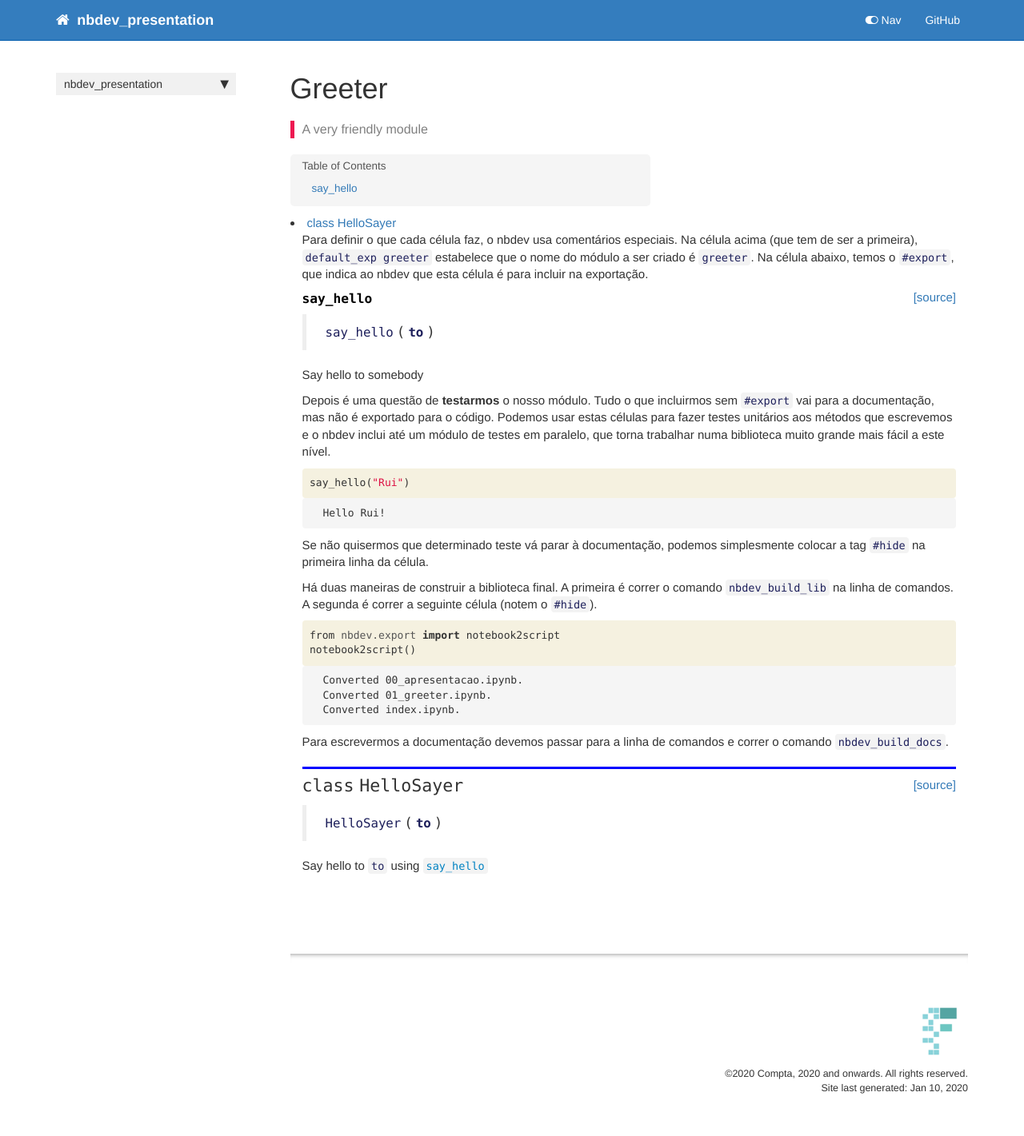
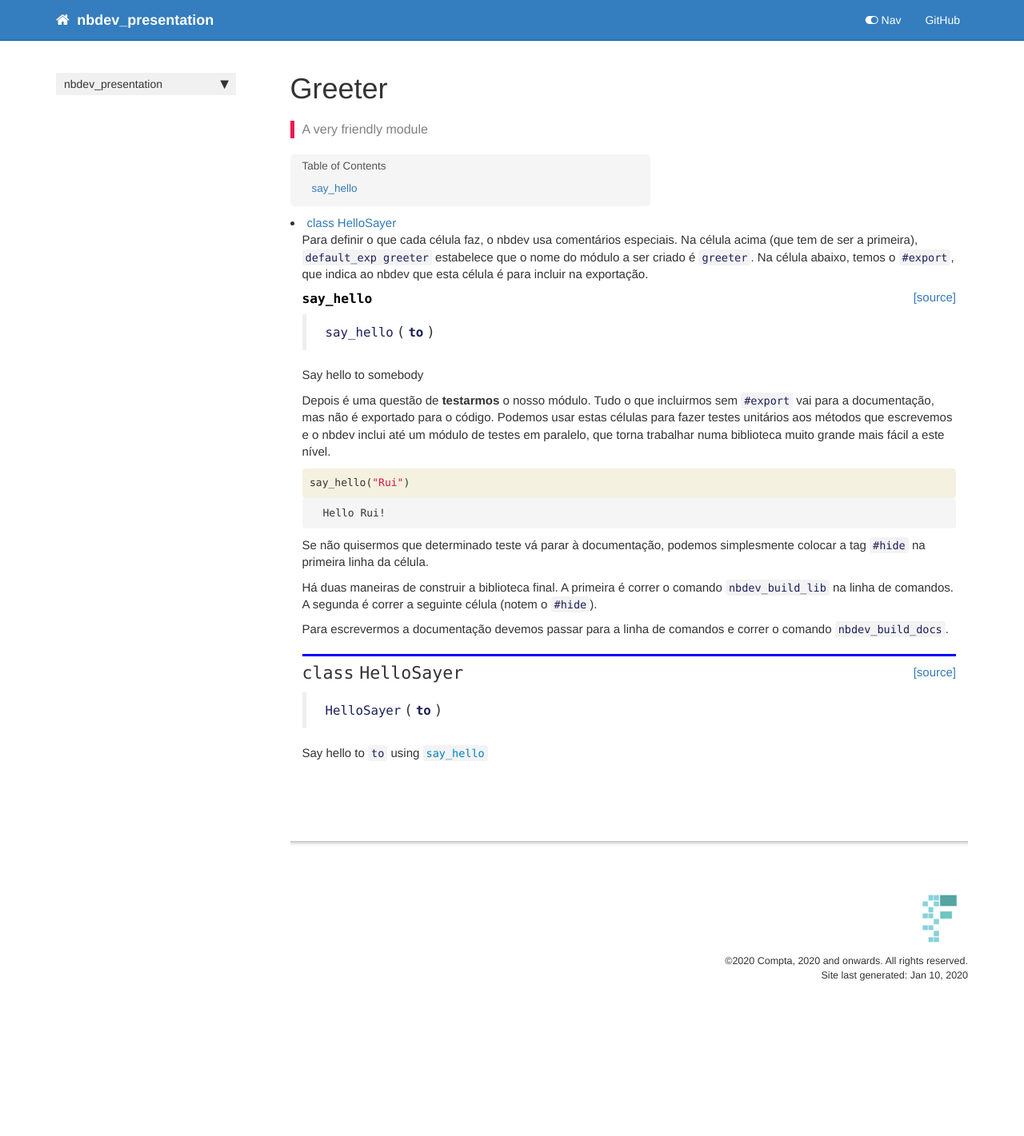
Before and after one commit to ruivalmeida/nbdev_presentation, a Jekyll site: the page built from docs/greeter.html, in a window 1280 px wide. Shown: the whole page at 80% size. Built offline with Jekyll 4.4.1, drawn with Linux system fonts in a browser that asks for light colours; nearby versions of some CDN libraries; comment, search, counter and statistics services are not loaded; after the commit the page ends 1280 px from its top, so only the background shows below that.

Commit message:
Corrected hide tag

```diff
--- a/docs/greeter.html
+++ b/docs/greeter.html
@@ -101,36 +101,6 @@
 </div>
 </div>
 </div>
-<div class="cell border-box-sizing code_cell rendered">
-<div class="input">
-
-<div class="inner_cell">
-    <div class="input_area">
-<div class=" highlight hl-ipython3"><pre><span></span><span class="kn">from</span> <span class="nn">nbdev.export</span> <span class="k">import</span> <span class="n">notebook2script</span>
-<span class="n">notebook2script</span><span class="p">()</span>
-</pre></div>
-
-    </div>
-</div>
-</div>
-
-<div class="output_wrapper">
-<div class="output">
-
-<div class="output_area">
-
-<div class="output_subarea output_stream output_stdout output_text">
-<pre>Converted 00_apresentacao.ipynb.
-Converted 01_greeter.ipynb.
-Converted index.ipynb.
-</pre>
-</div>
-</div>
-
-</div>
-</div>
-
-</div>
 <div class="cell border-box-sizing text_cell rendered"><div class="inner_cell">
 <div class="text_cell_render border-box-sizing rendered_html">
 <p>Para escrevermos a documentação devemos passar para a linha de comandos e correr o comando <code>nbdev_build_docs</code>.</p>
```
Also changed, not shown: 1 other file.
